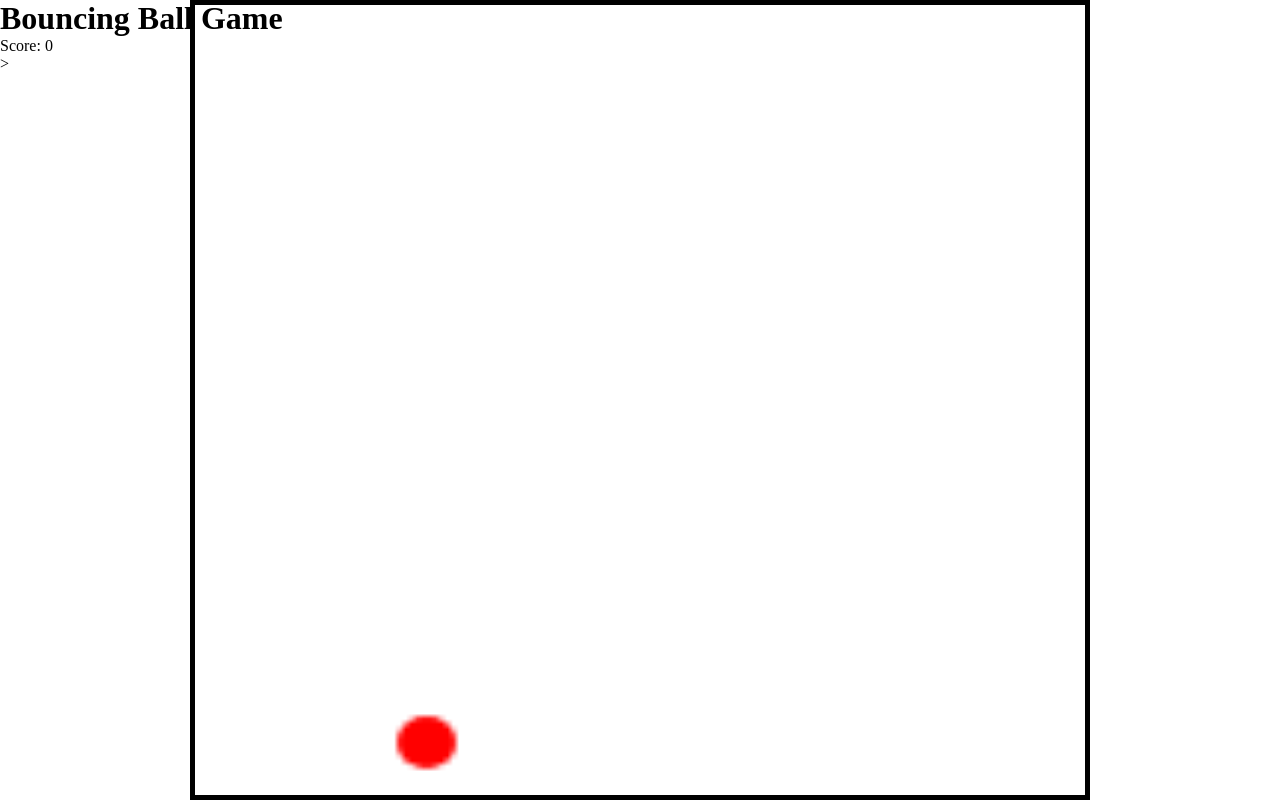
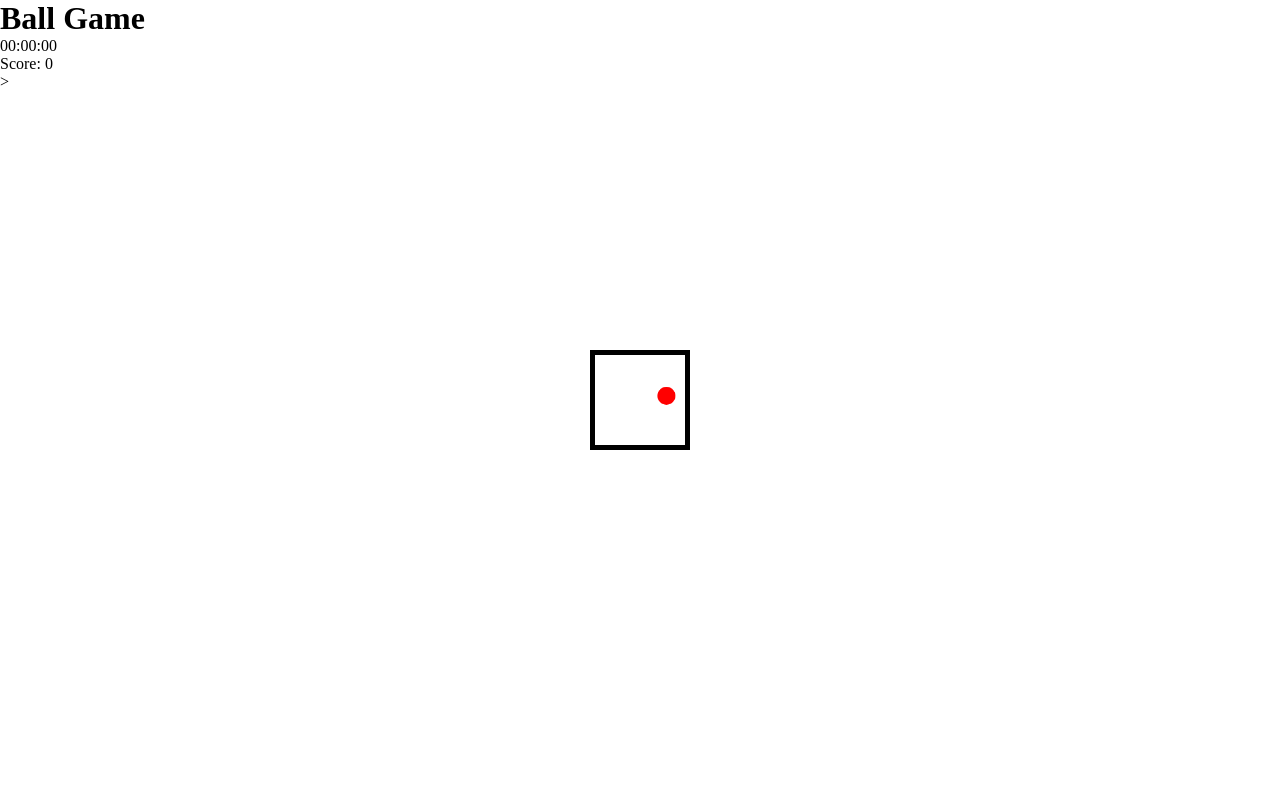
Before and after one commit to Fadi-Faiyad/game3-2, a plain HTML site: page index.html in a window 1280 px wide. Drawn offline with Linux system fonts and the light colour scheme.

```diff
--- a/draw.js
+++ b/draw.js
@@ -1,12 +1,13 @@
 const canvas = document.getElementById("canvas1");
 const context = canvas.getContext("2d");
 const scoreElem = document.getElementById('score');
+const xtime = document.getElementById('timer')
 
 
 const CANVAS_WIDTH = canvas.width = 150;
 const CANVAS_HEIGHT = canvas.height = 150;
 
-var ballSize = 5;
+var ballSize = 15;
 
 var placeSide = canvas.width / 2;
 
@@ -14,6 +15,9 @@
 
 var moveSide = 2;
 var moveTop = -2;
+
+let score = 0;
+let timeLeft = 10; // Number of seconds before the game ends
 
 
 
@@ -45,6 +49,17 @@
         }
 
 });
+// Function to update the timer
+function updateTimer() {
+    timeLeft--;
+    console.log(`Time left: ${timeLeft} seconds`);
+
+    // Check if time has run out
+    if (timeLeft === 0) {
+      console.log(`Game over! Your score is ${score}`);
+      clearInterval(timer);
+    }
+  }
 
 function drawingBall() {
     clickCounter();
@@ -75,10 +90,24 @@
 
 
 
+
 canvas.addEventListener('click', (event) =>{
     const rect = canvas.getBoundingClientRect();
     const x = event.clientX - rect.left;
     const y = event.clientY - rect.top;
     console.log(clickCounter(x, y))
 })
+const timer = setInterval(updateTimer, 1000);
+
+function ballClickHandler() {
+    score += 1;
+    timeLeft += 5;
+    console.log(`You clicked the ball! Your score is now ${score}`);
+  }
+
+  // Add a click event listener to the ball
+  const ball = document.querySelector('#canvas1'); // Replace with your ball selector
+  ball.addEventListener('click', ballClickHandler);
+
+
 setInterval(moveBall, 19)
--- a/index.html
+++ b/index.html
@@ -1,22 +1,25 @@
 <!DOCTYPE html>
 <html lang="en">
+
 <head>
     <meta charset="UTF-8">
     <meta http-equiv="X-UA-Compatible" content="IE=edge">
     <meta name="viewport" content="width=device-width, initial-scale=1.0">
 
-        <title>Bouncing Ball Game</title>
-       <link rel="stylesheet" href="life.css">
-      </head>
-      <body>
-        <h1>Bouncing Ball Game</h1>
+    <title>Ball Game</title>
+    <link rel="stylesheet" href="life.css">
+</head>
 
-        <canvas id="canvas1" width="500" height="500"></canvas>
+<body>
+    <h1>Ball Game</h1>
+    <div id="timer">00:00:00</div>
+    <canvas id="canvas1" width="500" height="500"></canvas>
 
-        <p>Score: <span id="score">0</span></p>>
+    <p>Score: <span id="score">0</span></p>>
 
 
     <script src="draw.js"></script>
 
 </body>
+
 </html>
--- a/life.css
+++ b/life.css
@@ -9,6 +9,6 @@
     top: 50%;
     left: 50%;
     transform: translate(-50%, -50%);
-    width: 900px;
-    height: 800px;
+    width: 100px;
+    height: 100px;
 }
```
Also changed, not shown: 222.js (added, +28 -0 lines), README.md.
